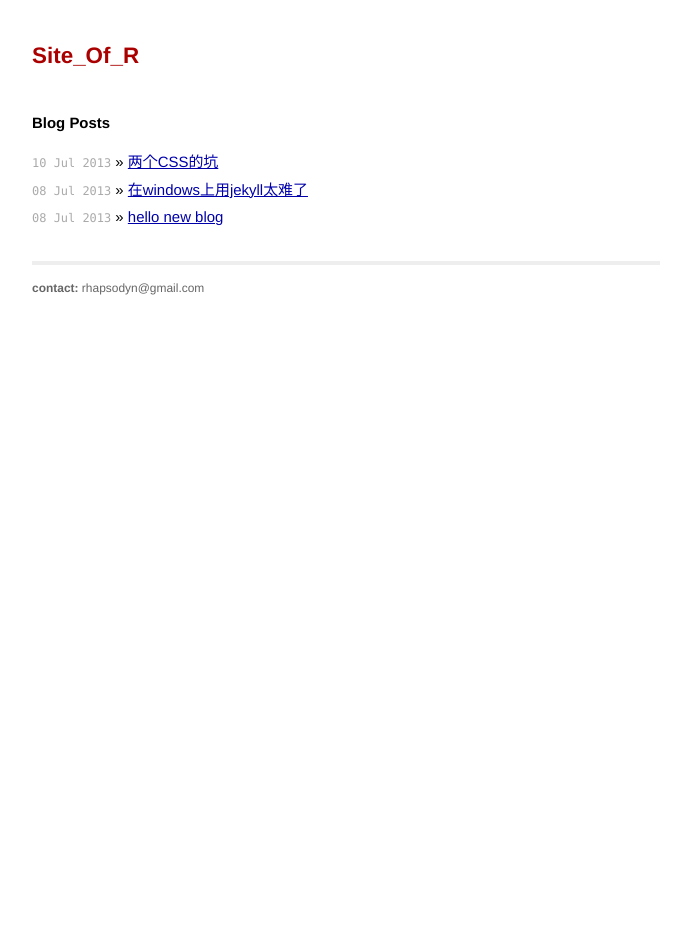
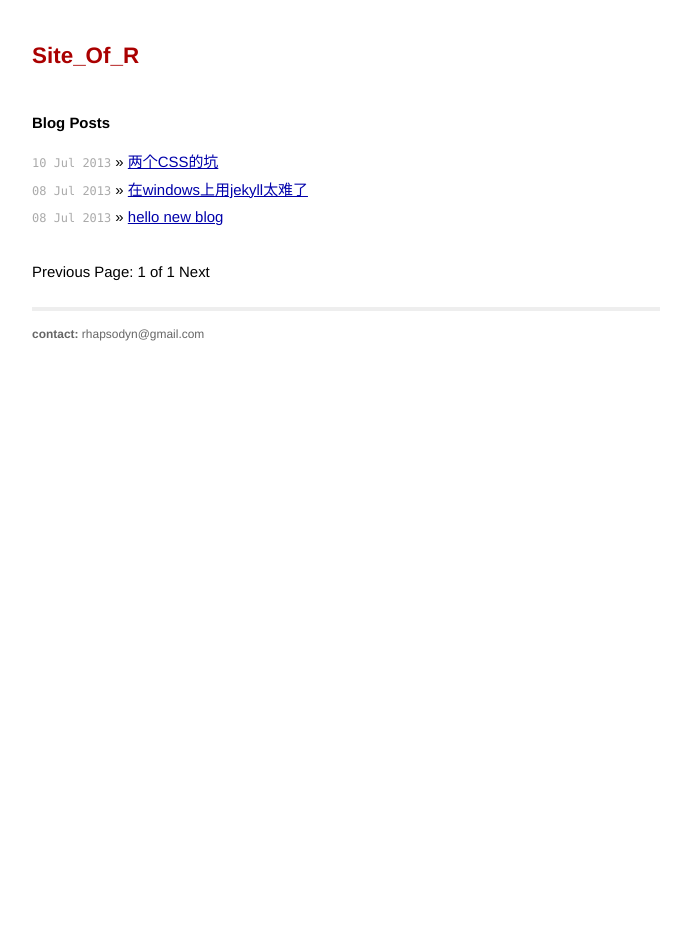
Before and after one commit to rhapsodyn/rhapsodyn.github.com, a Jekyll site: the page built from index.html, in a window 1280 px wide. Shown: the whole page, without its empty margins (294-985 px from the left). Built offline with Jekyll 4.4.1, drawn with Linux system fonts in a browser that asks for light colours; the list of posts is cut into pages by our own code.

Commit message:
add pagination

```diff
--- a/_config.yml
+++ b/_config.yml
@@ -1,3 +1,4 @@
 name: Site_Of_R
 pygments: true
 timezone: Asia/Shanghai
+paginate: 10
--- a/index.html
+++ b/index.html
@@ -4,10 +4,28 @@ title: Site_Of_R
 ---
 
 <div id="home">
-  <h1>Blog Posts</h1>
-  <ul class="posts">
-    {% for post in site.posts %}
-      <li><span>{{ post.date | date_to_string }}</span> &raquo; <a href="{{ post.url }}">{{ post.title }}</a></li>
-    {% endfor %}
-  </ul>
+	<h1>Blog Posts</h1>
+	<ul class="posts">
+		{% for post in paginator.posts %}
+		<li><span>{{ post.date | date_to_string }}</span> &raquo; <a href="{{ post.url }}">{{ post.title }}</a></li>
+		{% endfor %}
+	</ul>
+	<!-- Pagination links -->
+	<div class="pagination">
+		{% if paginator.previous_page > 1 %}
+		<a href="/page{{ paginator.previous_page }}" class="previous">Previous {{ paginator.previous_page }}</a>
+		{% elsif paginator.previous_page == 1%}
+		<a href="/" class="previous">Previous</a>
+		{% else %}
+		<span class="previous">Previous</span>
+		{% endif %}
+
+		<span class="page_number ">Page: {{ paginator.page }} of {{ paginator.total_pages }}</span>
+
+		{% if paginator.next_page %}
+		<a href="/page{{ paginator.next_page }}" class="next">Next</a>
+		{% else %}
+		<span class="next ">Next</span>
+		{% endif %}
+	</div>
 </div>
```
